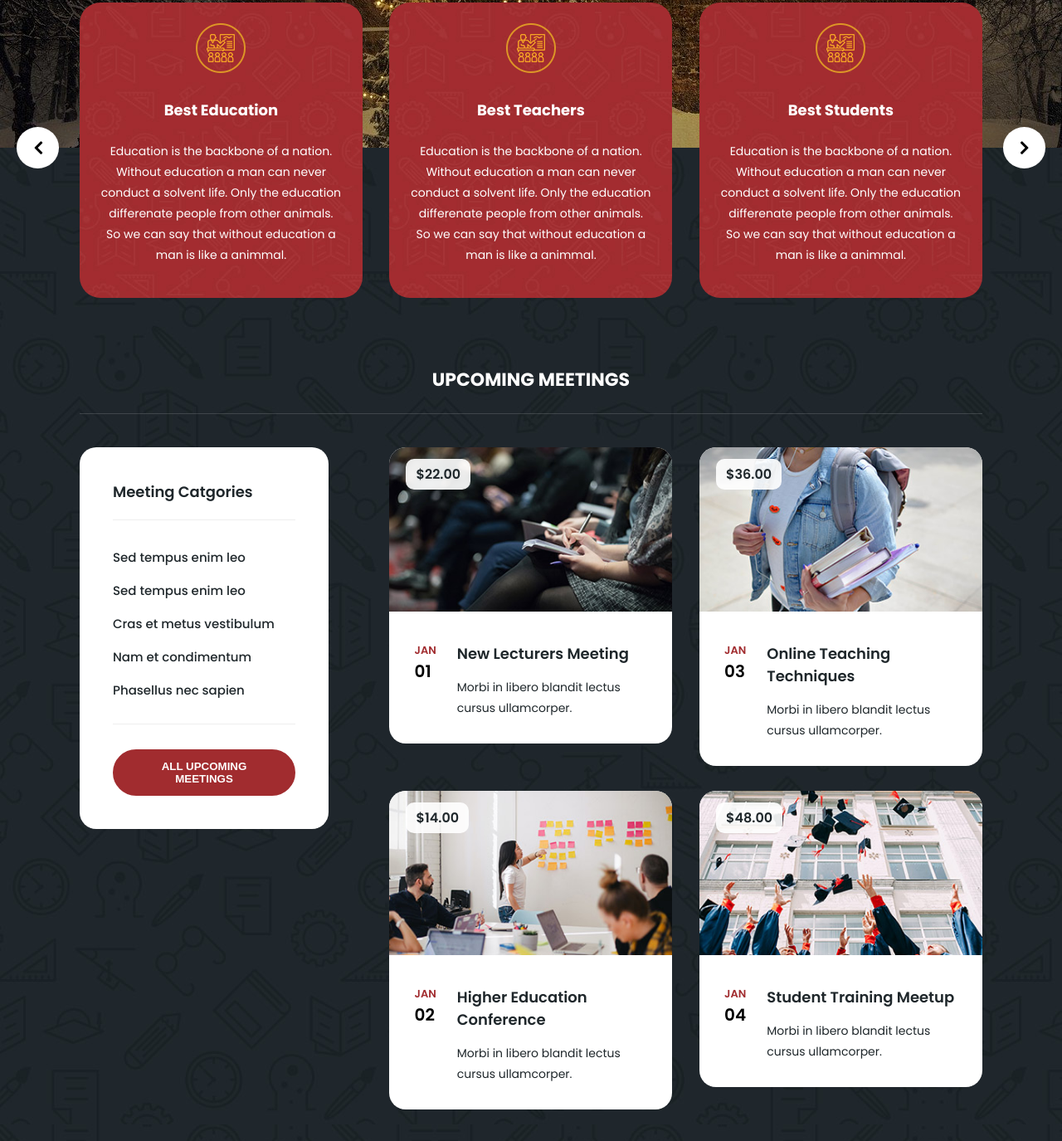
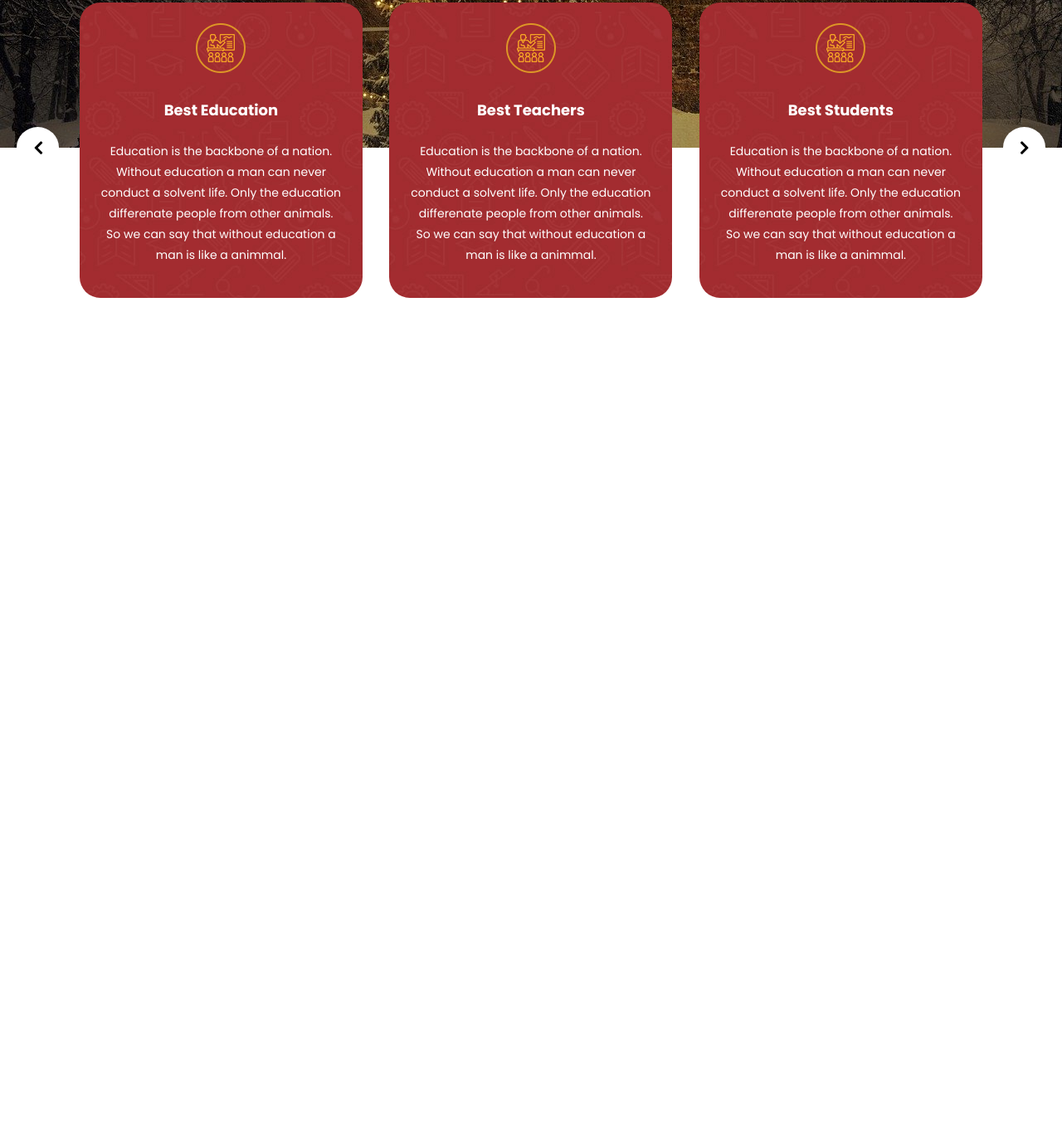
Before and after one commit to hnMurshed/Edu-meeting-template, a plain HTML site: page index.html in a window 1280 px wide. Shown: the part 537-1912 px from the top of the page at 83% size. After the commit the page ends 896 px from the top, so only its background shows below. Drawn offline with Linux system fonts and the light colour scheme.

Commit message:
some changed

```diff
--- a/index.html
+++ b/index.html
@@ -85,95 +85,6 @@
         </div>
     <div class="angle-right"><span class="fa fa-angle-right angle"></span></div>
     </section>
-    <section class="up-meeting-section">
-        <div class="container">
-        <div class="section-title">
-            <h2>upcoming meetings</h2>
-        </div>
-        <div class="row">
-            <div class="col-3">
-                <div class="meeting-cat">
-                    <h3>Meeting Catgories</h3>
-                    <ul>
-                        <li><a href="#">Sed tempus enim leo</a></li>
-                        <li><a href="#">Sed tempus enim leo</a></li>
-                        <li><a href="#">Cras et metus vestibulum</a></li>
-                        <li><a href="#">Nam et condimentum</a></li>
-                        <li><a href="#">Phasellus nec sapien</a></li>
-                    </ul>
-                    <button class="btn">all upcoming meetings</button>
-                </div>
-            </div>
-            <div class="col-3 mdl-part">
-                <div class="meeting-item">
-                    <div class="pricing">
-                        <span>$22.00</span>
-                    </div>
-                    <a href="#"><img src="images/meeting-01.jpg" alt=""></a>
-                    <div class="item-text">
-                        <div class="date">
-                            <span class="mm">JAN</span>
-                            <span class="dd">01</span>
-                        </div>
-                        <div class="text">
-                            <a href="#"><h3>New Lecturers Meeting</h3></a>
-                            <p>Morbi in libero blandit lectus cursus ullamcorper.</p>
-                        </div>
-                    </div>
-                </div>
-                <div class="meeting-item">
-                    <div class="pricing">
-                        <span>$14.00</span>
-                    </div>
-                    <a href="#"><img src="images/meeting-02.jpg" alt=""></a>
-                    <div class="item-text">
-                        <div class="date">
-                            <span class="mm">JAN</span>
-                            <span class="dd">02</span>
-                        </div>
-                        <div class="text">
-                            <a href="#"><h3>Higher Education Conference</h3></a>
-                            <p>Morbi in libero blandit lectus cursus ullamcorper.</p>
-                        </div>
-                    </div>
-                </div>
-            </div>
-            <div class="col-3 right-part">
-                <div class="meeting-item">
-                    <div class="pricing">
-                        <span>$36.00</span>
-                    </div>
-                    <a href="#"><img src="images/meeting-03.jpg" alt=""></a>
-                    <div class="item-text">
-                        <div class="date">
-                            <span class="mm">JAN</span>
-                            <span class="dd">03</span>
-                        </div>
-                        <div class="text">
-                            <a href="#"><h3>Online Teaching Techniques</h3></a>
-                            <p>Morbi in libero blandit lectus cursus ullamcorper.</p>
-                        </div>
-                    </div>
-                </div>
-                <div class="meeting-item">
-                    <div class="pricing">
-                        <span>$48.00</span>
-                    </div>
-                    <a href="#"><img src="images/meeting-04.jpg" alt=""></a>
-                    <div class="item-text">
-                        <div class="date">
-                            <span class="mm">JAN</span>
-                            <span class="dd">04</span>
-                        </div>
-                        <div class="text">
-                            <a href="#"><h3>Student Training Meetup</h3></a>
-                            <p>Morbi in libero blandit lectus cursus ullamcorper.</p>
-                        </div>
-                    </div>
-                </div>
-            </div>
-        </div>
-        </div>
-    </section>
+
 </body>
 </html>
```
Also changed, not shown: style.css (+0 -37 lines), images/44171299_279034402721661_8363655172018143232_n.jpg (added).
